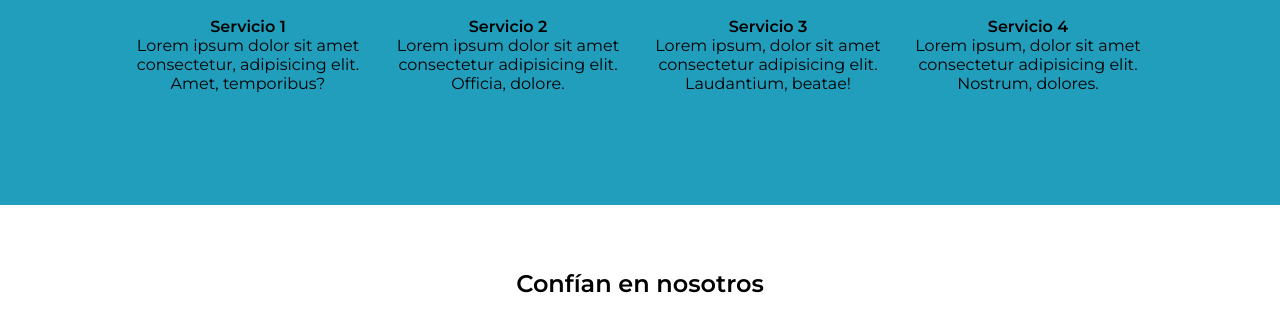
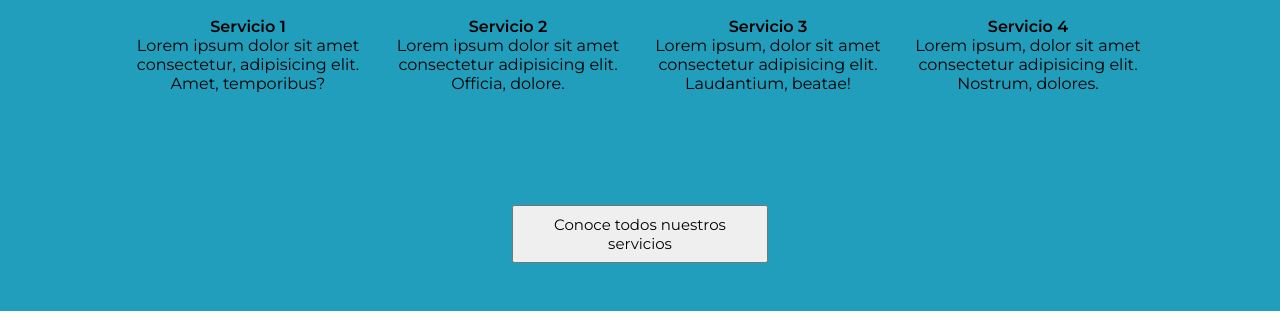
Before and after one commit to mzitovanni/preentrega2-zito, a plain HTML site: page index.html in a window 1280 px wide. Shown: the part 1358-1693 px from the top of the page. Drawn offline with Linux system fonts and the light colour scheme.

Commit message:
Agregué botón a sección Servicios Index

```diff
--- a/css/estilos.css
+++ b/css/estilos.css
@@ -111,6 +111,22 @@ fb8500 - naranja
     vertical-align: center;
 }
 
+.button {
+    background-color: #219ebc;
+    padding-bottom: 3rem;
+
+}
+
+.button-text {
+    font-size: 15px;
+    text-decoration: none;
+    padding: 8px;
+    border-color: none;
+    margin-left: 40%;
+    margin-right: 40%;
+
+}
+
 
 /* CLIENTES */
 
@@ -155,7 +171,6 @@ fb8500 - naranja
     margin-bottom: 0.5rem;
     margin-top: 0.5rem;
 }
-
 
 
 /* IMÁGENES */
--- a/index.html
+++ b/index.html
@@ -81,6 +81,13 @@
                 </div>
             </article>
         </section>
+        <section>
+            <div class="button">
+                <a href="./secciones/servicios.html">
+                    <button class="button-text" >Conoce todos nuestros servicios</button>
+                </a>
+            </div>
+        </section>
 
         <!-- CLIENTES -->
         <section class="subtitulo">
```
